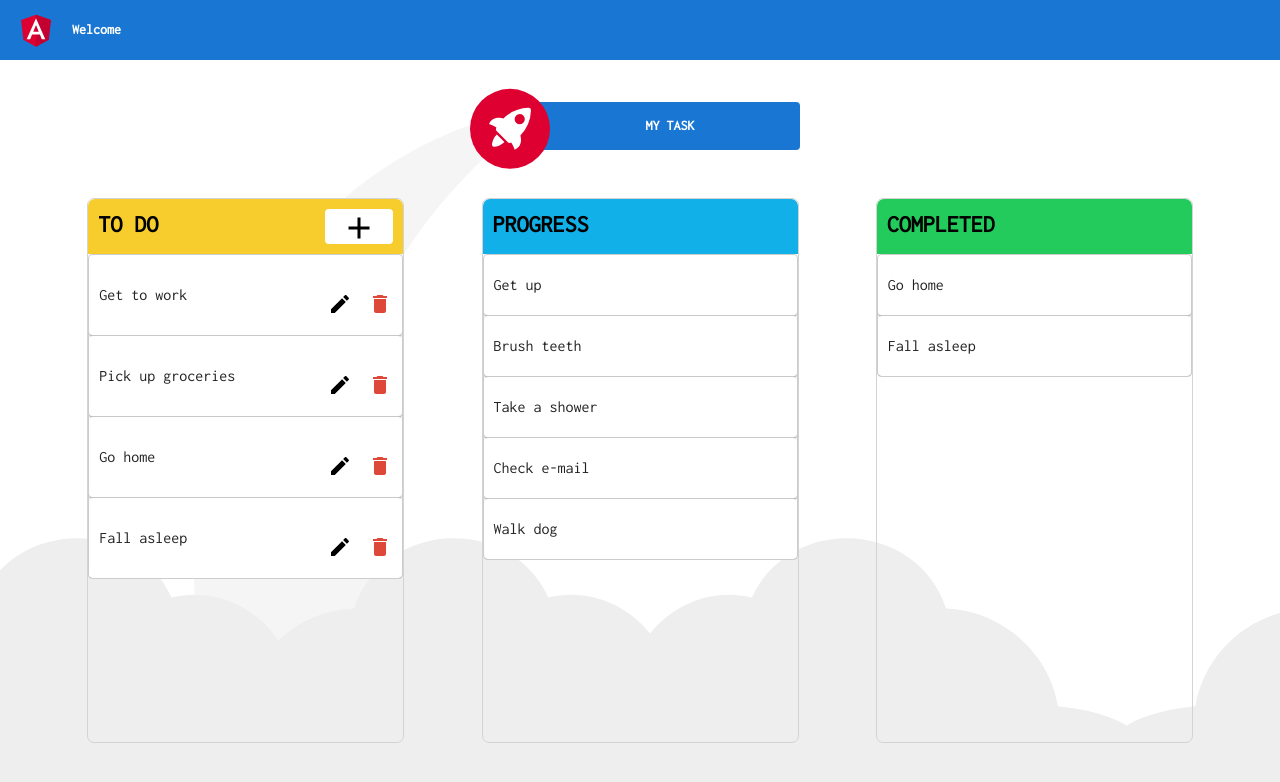
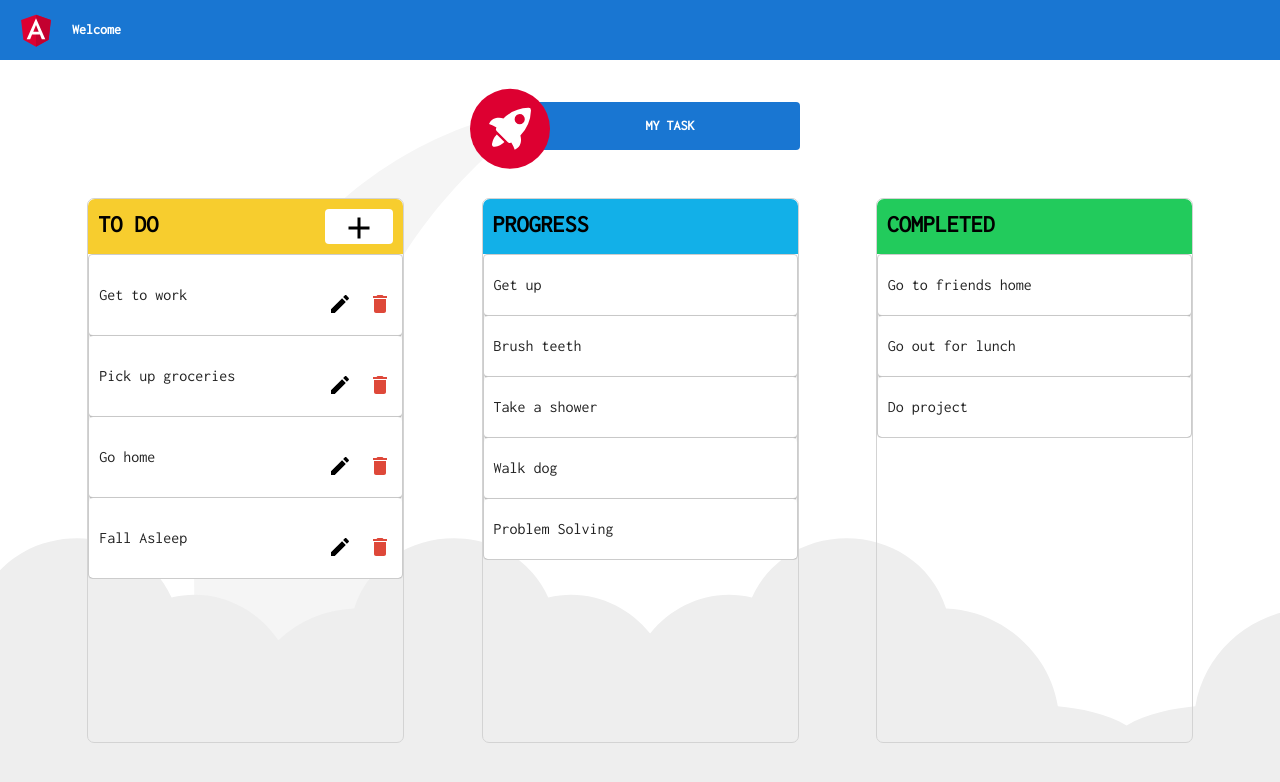
Before and after one commit to vinaypathak07/task-app, an Angular app: page / in a window 1280 px wide. Shown: the top 782 px of the page. Built offline with nearby package versions, Linux system fonts and the light colour scheme.

Commit message:
Added Task Service

```diff
--- a/src/app/my-task/create-task-dialog/create-task-dialog.component.ts
+++ b/src/app/my-task/create-task-dialog/create-task-dialog.component.ts
@@ -1,5 +1,6 @@
-import { Component, OnInit } from '@angular/core';
+import { Component, Inject, OnInit } from '@angular/core';
 import { FormControl, FormGroup, Validators } from '@angular/forms';
+import { MatDialogRef, MAT_DIALOG_DATA } from '@angular/material/dialog';
 
 @Component({
   selector: 'app-create-task-dialog',
@@ -9,11 +10,17 @@ import { FormControl, FormGroup, Validators } from '@angular/forms';
 export class CreateTaskDialogComponent implements OnInit {
 
   createTaskForm : FormGroup;
-  constructor() {
+  id : number;
+  constructor( public dialogRef: MatDialogRef<CreateTaskDialogComponent>,
+    @Inject(MAT_DIALOG_DATA) public data: any) {
+
     this.createTaskForm = new FormGroup({
       title: new FormControl(null, Validators.required),
       description: new FormControl(null, Validators.required),
-    })
+    });
+
+    console.log(this.data);
+    this.id = this.data.id;
   }
 
   ngOnInit(): void {
--- a/src/app/my-task/my-task.component.html
+++ b/src/app/my-task/my-task.component.html
@@ -2,7 +2,7 @@
   <div class="card to-do">
     <div class="card-title">
       <span>TO DO</span>
-      <button mat-button (click)="openDialog()">
+      <button mat-button (click)="openDialog(-1)">
         <svg
           xmlns="http://www.w3.org/2000/svg"
           height="36px"
@@ -27,10 +27,10 @@
       >
         <mat-card class="example-box" *ngFor="let item of todo" cdkDrag>
           <mat-card-title>
-            {{ item }}
+            {{ item.title }}
           </mat-card-title>
           <mat-card-actions>
-            <button mat-icon-button (click)="openDialog()">
+            <button mat-icon-button (click)="openDialog(item.id)">
               <svg
                 xmlns="http://www.w3.org/2000/svg"
                 height="24px"
@@ -80,7 +80,7 @@
       >
         <mat-card class="example-box" *ngFor="let item of done" cdkDrag>
             <mat-card-title>
-                {{ item }}
+                {{ item.title }}
               </mat-card-title>
         </mat-card>
       </div>
@@ -101,7 +101,7 @@
         >
           <mat-card class="example-box" *ngFor="let item of completed" cdkDrag>
               <mat-card-title>
-                  {{ item }}
+                  {{ item.title }}
                 </mat-card-title>
           </mat-card>
         </div>
--- a/src/app/my-task/my-task.component.ts
+++ b/src/app/my-task/my-task.component.ts
@@ -1,7 +1,8 @@
 import { Component, OnInit } from '@angular/core';
-import {CdkDragDrop, moveItemInArray, transferArrayItem} from '@angular/cdk/drag-drop';
-import {MatDialog} from '@angular/material/dialog';
+import { CdkDragDrop, moveItemInArray, transferArrayItem } from '@angular/cdk/drag-drop';
+import { MatDialog } from '@angular/material/dialog';
 import { CreateTaskDialogComponent } from './create-task-dialog/create-task-dialog.component';
+import { TaskService } from '../shared/task.service';
 
 @Component({
   selector: 'app-my-task',
@@ -9,47 +10,44 @@ import { CreateTaskDialogComponent } from './create-task-dialog/create-task-dial
   styleUrls: ['./my-task.component.css']
 })
 export class MyTaskComponent implements OnInit {
+  tasks :any;
+  todo:any[];
+  done:any[];
+  completed:any[];
 
-  constructor(public dialog: MatDialog) { }
+  constructor(public dialog: MatDialog, private taskService : TaskService) {
+    this.todo = [];
+    this.done = [];
+    this.completed = [];
+   }
 
   ngOnInit(): void {
+    this.tasks = this.taskService.getTasks();
+    this.todo = this.tasks['todo'];
+    this.done = this.tasks['done'];
+    this.completed = this.tasks['completed'];
   }
-
-  todo = [
-    'Get to work',
-    'Pick up groceries',
-    'Go home',
-    'Fall asleep'
-  ];
-
-  done = [
-    'Get up',
-    'Brush teeth',
-    'Take a shower',
-    'Check e-mail',
-    'Walk dog'
-  ];
-
-  completed = [
-    'Go home',
-    'Fall asleep'
-  ];
 
   drop(event: CdkDragDrop<string[]>) {
     if (event.previousContainer === event.container) {
       moveItemInArray(event.container.data, event.previousIndex, event.currentIndex);
     } else {
       transferArrayItem(event.previousContainer.data,
-                        event.container.data,
-                        event.previousIndex,
-                        event.currentIndex);
+        event.container.data,
+        event.previousIndex,
+        event.currentIndex);
     }
   }
 
-  openDialog() {
+  /**
+   * Open dialog to create task
+   * Open dialog to edit
+   */
+  openDialog(id : number) {
     const dialogRef = this.dialog.open(CreateTaskDialogComponent, {
-      width:'600px',
-      height:'500px'
+      width: '600px',
+      height: '500px',
+      data : { id : id }
     });
 
     dialogRef.afterClosed().subscribe(result => {
@@ -57,6 +55,9 @@ export class MyTaskComponent implements OnInit {
     });
   }
 
+  /**
+   * Open dialog to confirm the delete task
+   */
   openConfirmDialog() {
     const dialogRef = this.dialog.open(ConfirmDialogComponent);
 
@@ -66,9 +67,12 @@ export class MyTaskComponent implements OnInit {
   }
 }
 
+/**
+ * Confirm Dialog Component
+ */
 @Component({
   selector: 'confirm-dialog',
   templateUrl: './confirm-dialog.component.html',
 })
 
-export class ConfirmDialogComponent {}
+export class ConfirmDialogComponent { }
--- a/src/app/shared/task.service.ts
+++ b/src/app/shared/task.service.ts
@@ -5,5 +5,39 @@ import { Injectable } from '@angular/core';
 })
 export class TaskService {
 
+  tasks = {
+    todo : [
+        {id : 1, title:'Get to work', description:'Lorem Ipsum is simply dummy text of the printing and typesetting industry', timestamp:''},
+        {id : 2, title:'Pick up groceries',  description:'Lorem Ipsum is simply dummy text of the printing and typesetting industry',timestamp:''},
+        {id:  3, title:'Go home' ,description:'Lorem Ipsum is simply dummy text of the printing and typesetting industry',timestamp:''},
+        {id:  4, title:'Fall Asleep' ,description:'Lorem Ipsum is simply dummy text of the printing and typesetting industry',timestamp:''}
+    ],
+    done : [
+      {id:  101, title:'Get up' ,description:'Lorem Ipsum is simply dummy text of the printing and typesetting industry',timestamp:''},
+      {id:  102, title:'Brush teeth' ,description:'Lorem Ipsum is simply dummy text of the printing and typesetting industry',timestamp:''},
+      {id:  103, title:'Take a shower' ,description:'Lorem Ipsum is simply dummy text of the printing and typesetting industry',timestamp:''},
+      {id:  104, title:'Walk dog' ,description:'Lorem Ipsum is simply dummy text of the printing and typesetting industry',timestamp:''},
+      {id:  105, title:'Problem Solving' ,description:'Lorem Ipsum is simply dummy text of the printing and typesetting industry',timestamp:''}
+
+    ] ,
+    completed : [
+      {id:  201, title:'Go to friends home' ,description:'Lorem Ipsum is simply dummy text of the printing and typesetting industry',timestamp:''},
+      {id:  202, title:'Go out for lunch' ,description:'Lorem Ipsum is simply dummy text of the printing and typesetting industry',timestamp:''},
+      {id:  203, title:'Do project' ,description:'Lorem Ipsum is simply dummy text of the printing and typesetting industry',timestamp:''},
+    ]
+  }
+
   constructor() { }
+
+  getTasks() {
+      return this.tasks;
+  }
+
+  getToDoItemById(id : number) : any {
+      this.tasks.todo.forEach((task:any) => {
+        if (task.id === id) {
+            return task;
+        }
+    })
+  }
 }
```
